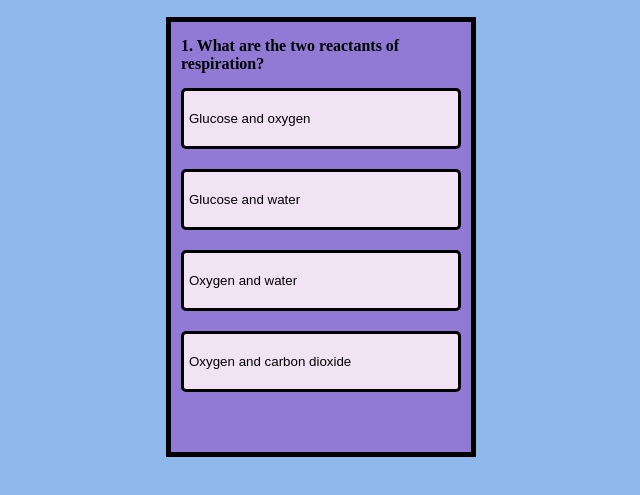
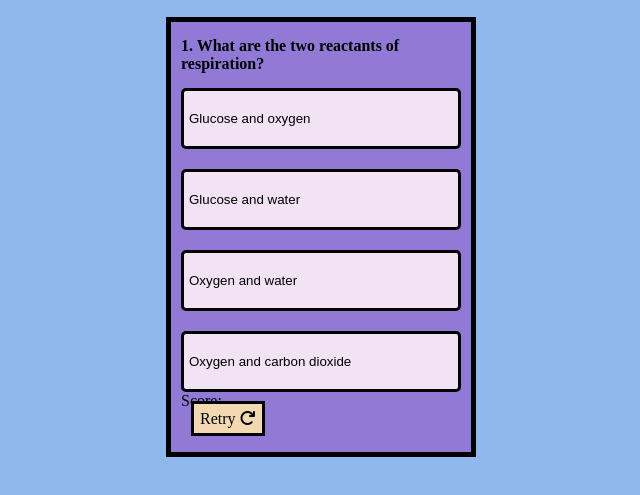
Before and after one commit to alishafazal/quiz-game-project-2, a plain HTML site: page game.html in a window 1280 px wide. Shown: the part 83-578 px from the top of the page, without its empty margins (319-959 px from the left). Drawn offline with Linux system fonts and the light colour scheme.

Commit message:
Add new section to game.html, add div to show score and retry button to take user back to index.html to try again

```diff
--- a/assets/css/style.css
+++ b/assets/css/style.css
@@ -121,6 +121,14 @@ body {
     color: #000000;
 }
 
+#retry-btn {
+    margin: 10px 10px;
+    background-color: #f3d9b1;
+    padding: 6px;
+    border: 3px solid #000000;
+    color: #000000;
+}
+
 #finish-btn:hover {
     background-color: #f1e3f3;
     cursor: pointer;
--- a/game.html
+++ b/game.html
@@ -23,9 +23,15 @@
                 <button id="next-btn">Next</button>
                 <a href="score.html" id="finish-btn" class="remove-link">Finish</a>
             </div>
+            <div id="score-retry-container">
+                <div id="show-score">Score: </div>
+                <a href="index.html" id="retry-btn" class="remove-link">Retry <i class="fa-solid fa-arrow-rotate-right"></i></a>
+            </div>
         </div>
     </div>
 
+    <!--Font Awesome-->
+    <script src="https://kit.fontawesome.com/4954ad67a1.js" crossorigin="anonymous"></script>
 
     <script src="assets/js/script.js"></script>
 </body>
```
